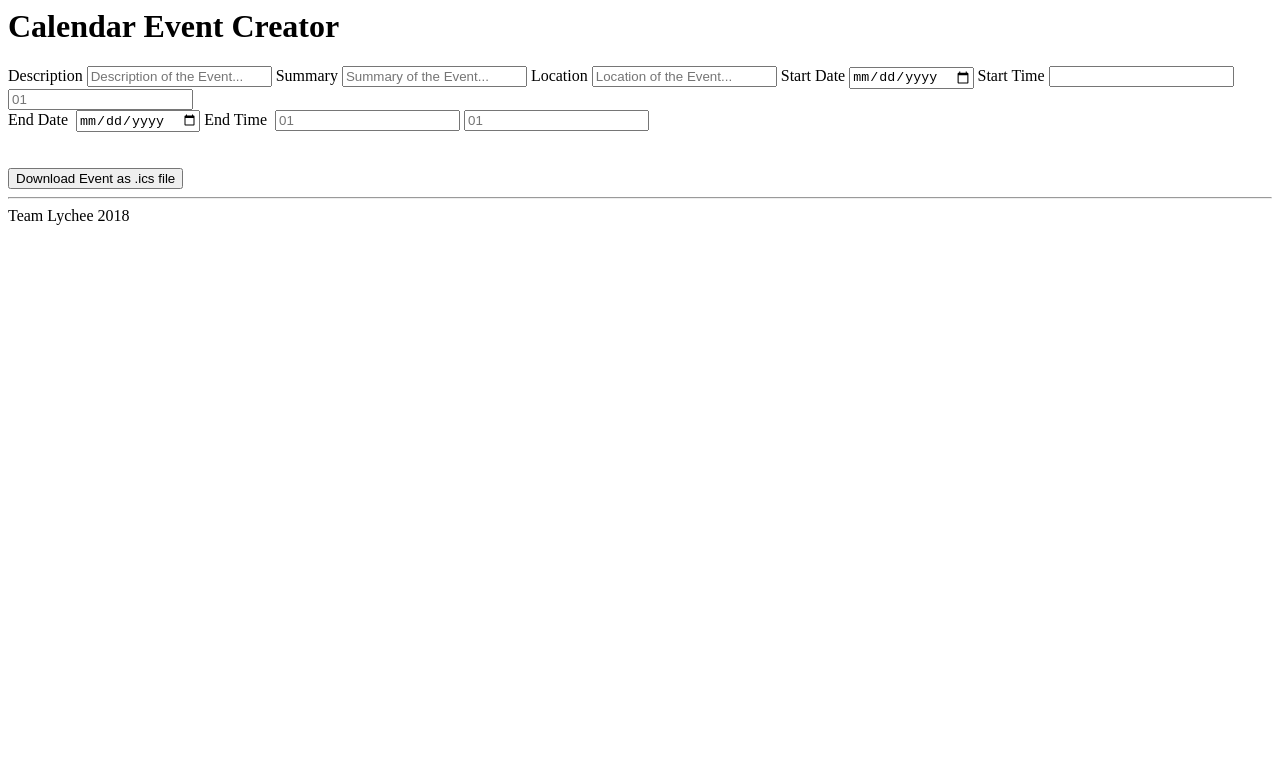
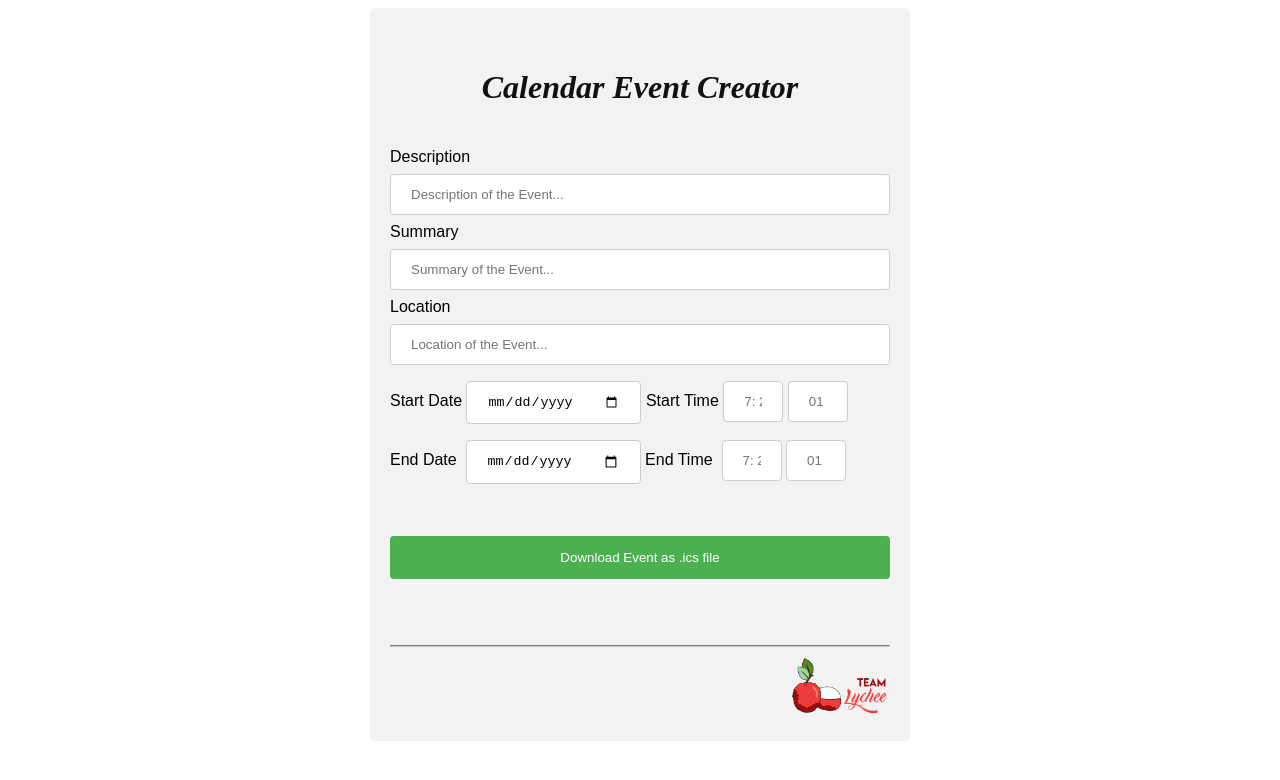
Before and after one commit to ICS414TeamProject/Event-Maker, a plain HTML site: page index.html in a window 1280 px wide. Drawn offline with Linux system fonts and the light colour scheme; some packages are replaced by stand-ins of ours.

Commit message:
Update index.html

```diff
--- a/index.html
+++ b/index.html
@@ -1,8 +1,11 @@
 <html>
   <head>
+    <title>Calendar Event Generator by Team Lychee, 2018</title>
+    <script src="https://maps.googleapis.com/maps/api/js?sensor=false&libraries=places&language=en"></script>
     <script src="js/fun.js" type="text/javascript"></script>
+    <link rel="stylesheet" href="main.css">
   </head>
-  <body>
+  <body onload="getNow()">
     <div id="container">
       <div id="header">
         <h1>Calendar Event Creator</h1>
@@ -14,6 +17,13 @@
         <input id="txtSummary" placeholder="Summary of the Event..." type="text">
         <label for="txtLocation">Location</label>
         <input id="txtLocation" placeholder="Location of the Event..." type="text">
+        <script>
+          var input = document.getElementById('txtLocation');
+          var autocomplete = new google.maps.places.Autocomplete(input);
+          google.maps.event.addListener(autocomplete, 'place_changed', function(){
+             var place = autocomplete.getPlace();
+          })
+        </script>
         <label for="txtStartDate">Start Date</label>
         <input id="txtStartDate" type="date" data-date-format="ddMMyyyy">
         <label for="txtStartDate">Start Time</label>
@@ -28,11 +38,11 @@
         </br>
         </br>
         </br>
-      <button id="btnDownload" onclick="createCalendar()">Download Event as .ics file</button>
+        <button id="btnDownload" onclick="download('calendar', '.ics')">Download Event as .ics file</button>
       </div>
       <div id="footer">
         <hr>
-        <label>Team Lychee 2018</label>
+        <img src="teamlychee.png" style="width:100px"/>
       </div>
     </div>
   </body>
```
Lines whose indentation alone changed are shown as unchanged.
